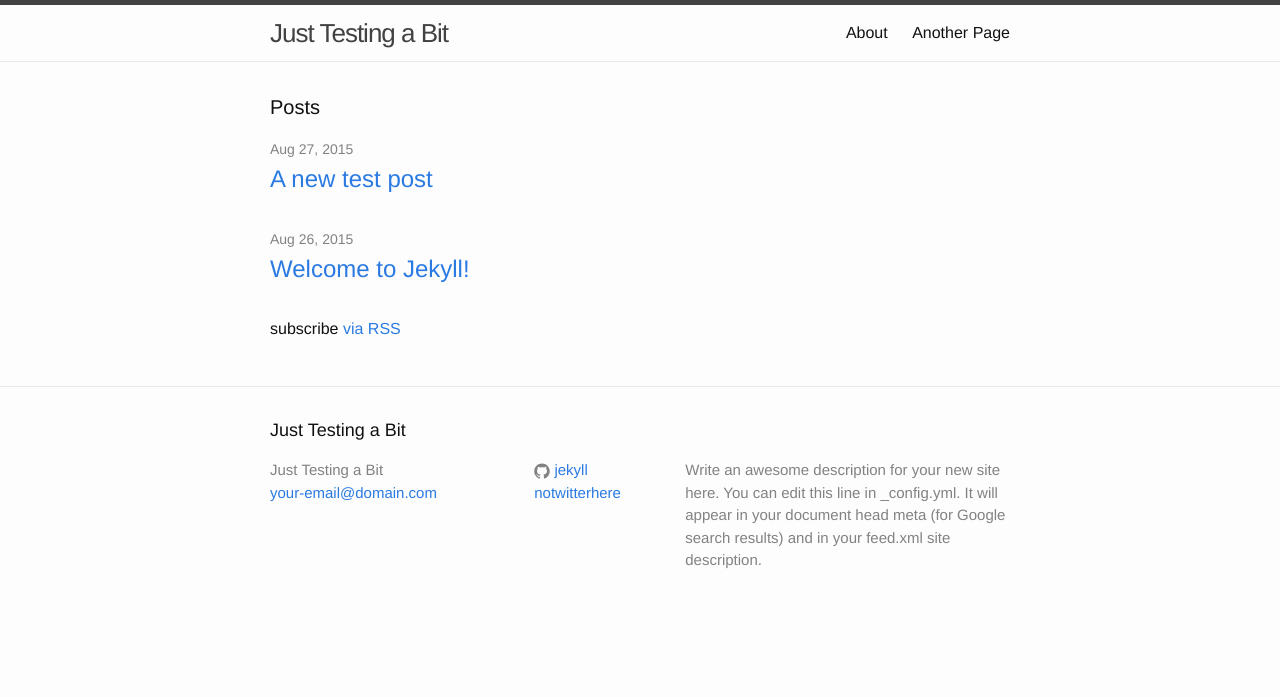
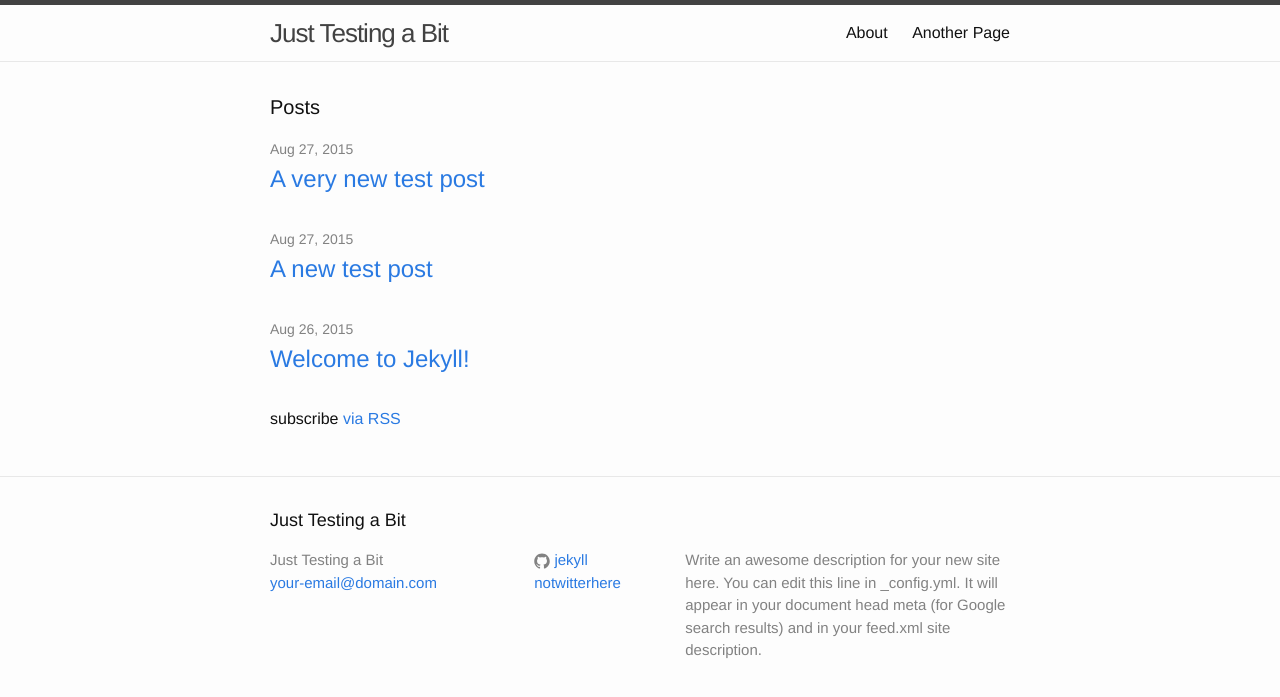
Before and after one commit to b-d-k/b-d-k.github.io, a Jekyll site: the page built from index.html, in a window 1280 px wide. Shown: the top 697 px of the page. Built offline with Jekyll 4.4.1, drawn with Linux system fonts in a browser that asks for light colours; a file with an impossible date is left out.

Commit message:
date fix

```diff
--- a/_posts/2015-08-27-very-new-post.md
+++ b/_posts/2015-08-27-very-new-post.md
@@ -2,7 +2,7 @@
 published: true
 layout: post
 title: A very new test post
-date: {}
+date: 2015-08-27 16:00:00
 ---
 
 
```
